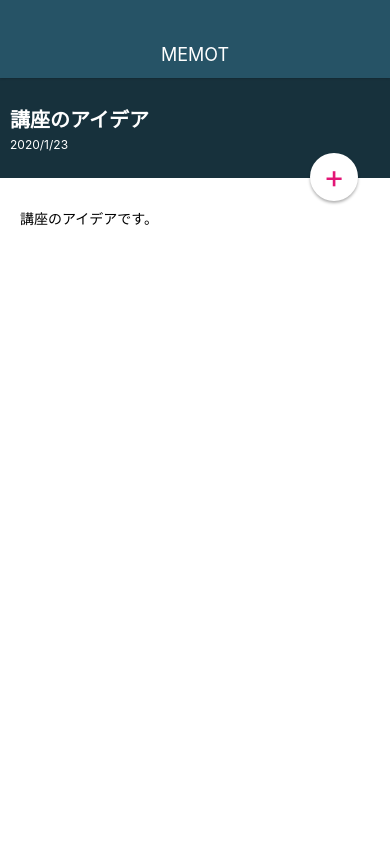
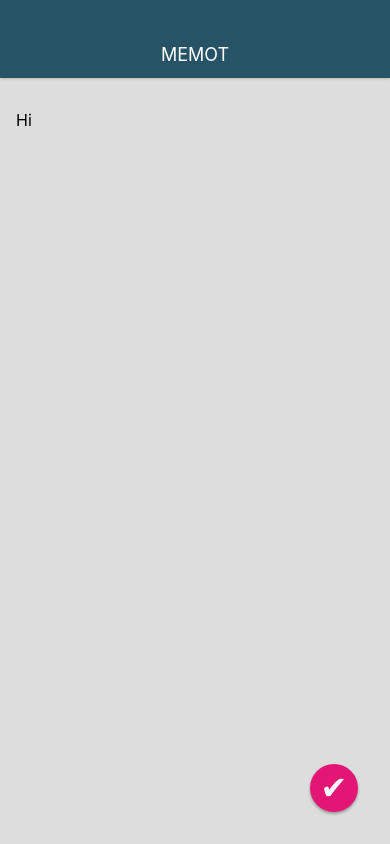
Before and after one commit to yukendev/MemoApp, a React Native app: screen / in a window 390 px wide. Built offline with nearby package versions, Linux system fonts and the light colour scheme.

Commit message:
Create MemoEditScreen

```diff
--- a/App.js
+++ b/App.js
@@ -2,13 +2,14 @@
 import { StyleSheet, View } from "react-native";
 import MemoDetailScreen from "./src/screens/MemoDetailScreen";
 import MemoListScreen from "./src/screens/MemoListScreen";
+import MemoEditScreen from "./src/screens/MemoEditScreen";
 import Appbar from "./src/components/Appbar";
 
 export default function App() {
   return (
     <View style={styles.container}>
       <Appbar />
-      <MemoDetailScreen />
+      <MemoEditScreen />
     </View>
   );
 }
--- a/src/screens/MemoDetailScreen.js
+++ b/src/screens/MemoDetailScreen.js
@@ -20,7 +20,7 @@
         </View>
 
         <CircleButton color="white" style={styles.editButton}>
-          +
+          ✒︎
         </CircleButton>
       </View>
     );
--- /dev/null
+++ b/src/screens/MemoEditScreen.js
@@ -0,0 +1,32 @@
+import React from "react";
+import { StyleSheet, View, TextInput } from "react-native";
+import CircleButton from "../elements/CircleButton";
+
+class MemoEditScreen extends React.Component {
+  render() {
+    return (
+      <View style={styles.container}>
+        <TextInput style={styles.memoEditInput} multiline value="Hi" />
+        <CircleButton>✔︎</CircleButton>
+      </View>
+    );
+  }
+}
+
+const styles = StyleSheet.create({
+  container: {
+    flex: 1,
+    width: "100%",
+  },
+  memoEditInput: {
+    backgroundColor: "#ddd",
+    flex: 1,
+    paddingTop: 32,
+    paddingLeft: 16,
+    paddingRight: 16,
+    paddingBottom: 16,
+    fontSize: 16,
+  },
+});
+
+export default MemoEditScreen;
```
